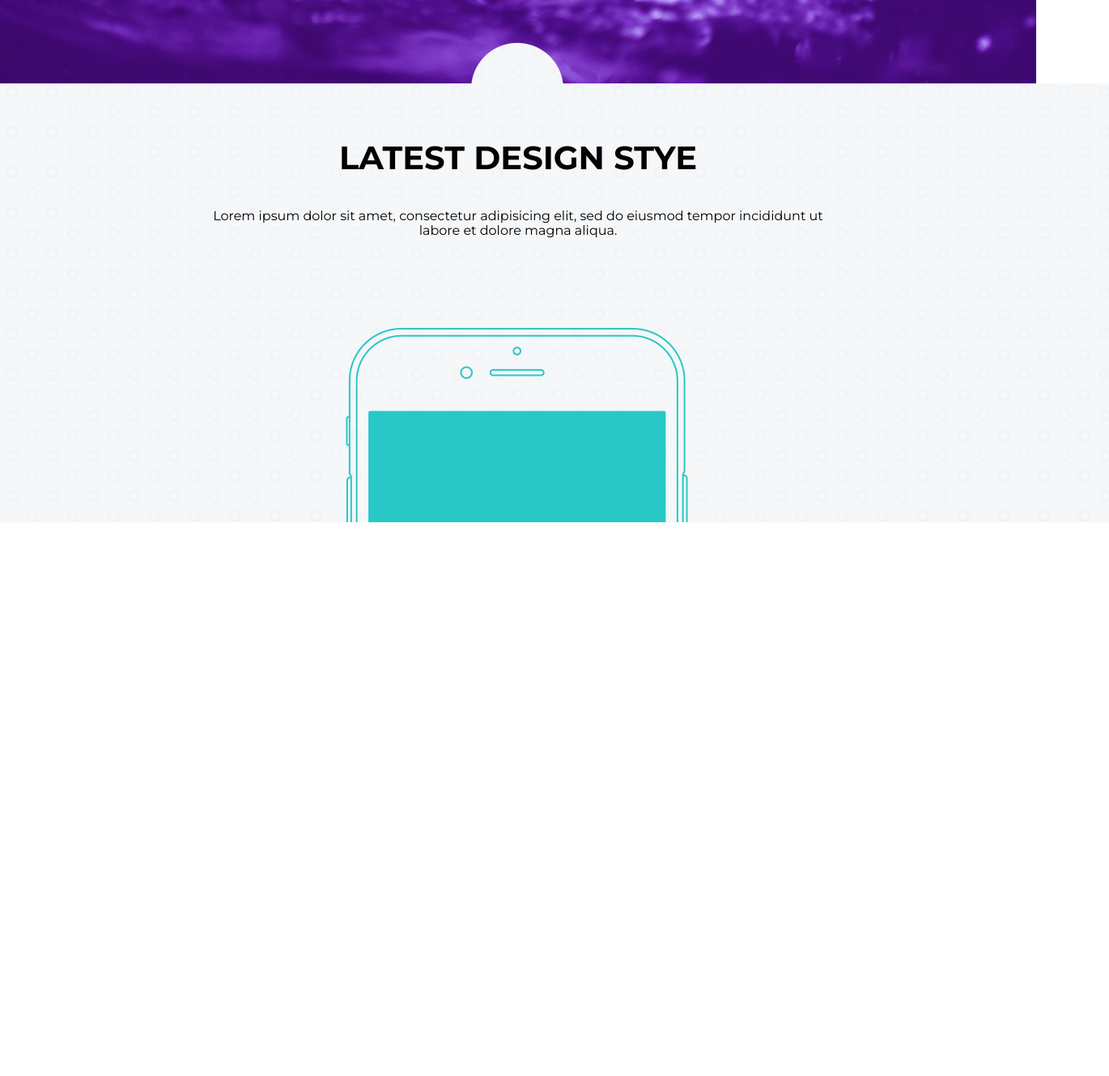
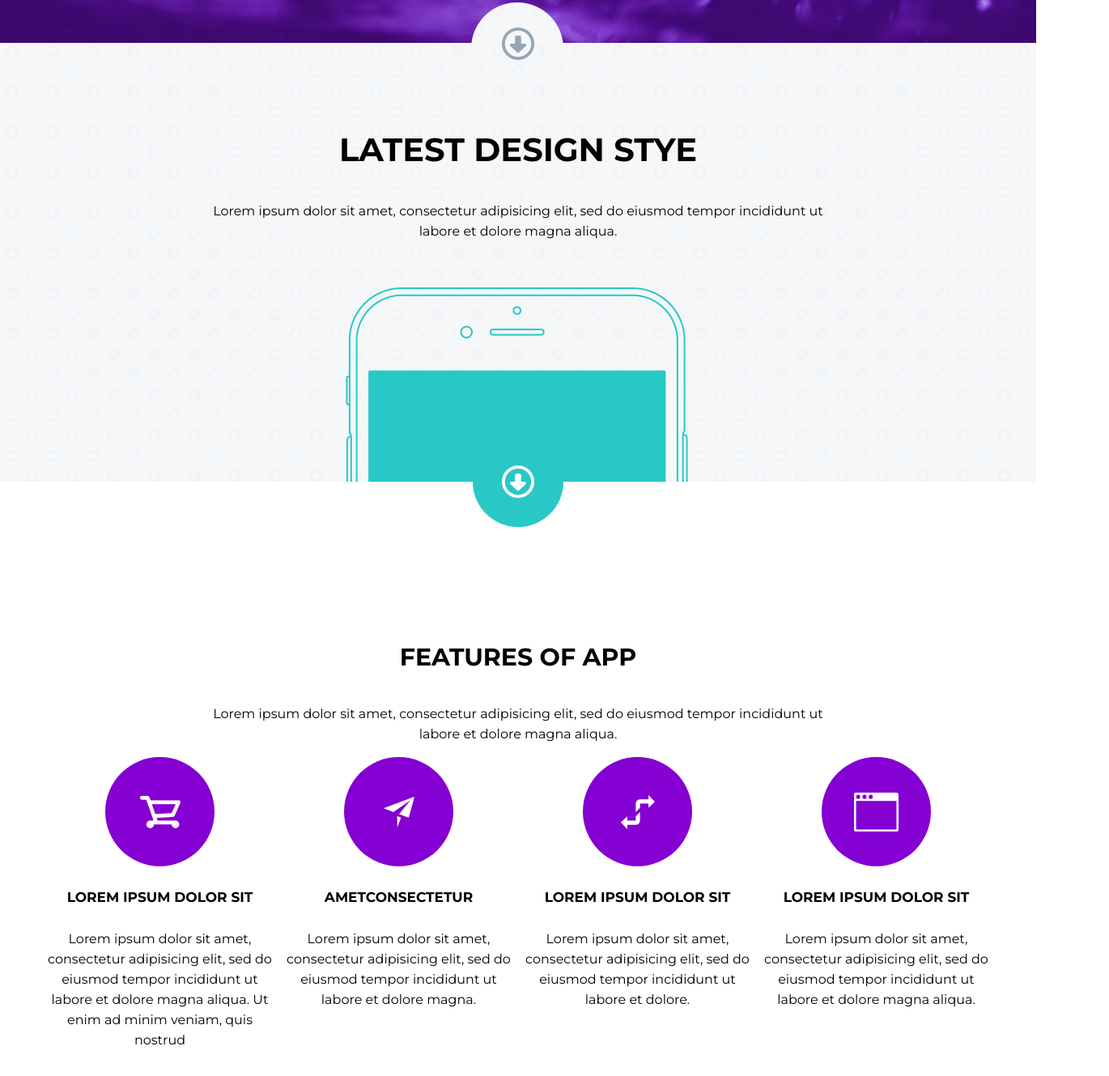
Before and after one commit to AnnaPopl/Eclipce_03, a plain HTML site: page index.html in a window 1280 px wide. Shown: the part 855-2184 px from the top of the page at 81% size, 1370 px wide, since content can reach past the window. Before the commit the page ends 1500 px from the top, so only its background shows below. Drawn offline with Linux system fonts and the light colour scheme.

Commit message:
Second_commit

```diff
--- a/css/style.css
+++ b/css/style.css
@@ -1,21 +1,36 @@
-.container{
-    width:1180px;
+body{
+    margin: auto;
+
+}
+
+.flex-container{
+    width: 1180px;
     margin: auto;
     position: relative;
+    display: flex;
+    flex-wrap: wrap;
 }
 
+.flex-element{
+    box-sizing: border-box;
+}
+
+/*
 .container:after{
     content:'';
     display: block;
     clear: both;
 }
+*/
 
 .header{
     position: absolute;
     width: 100%;
     top: 0px;
+/*    left: 0px;*/
     z-index: 10;
     padding-bottom: 20px;
+    padding-top: 70px;
 
 }
 
@@ -26,7 +41,7 @@
 }
 
 .menu a{
-    font-family: 'Gotham';
+    font-family: 'Montserrat', sans-serif;
     font-size: 14px;
     color: #fff;
     text-decoration: none;
@@ -49,24 +64,29 @@
     display: inline-block;
     border-radius: 3px;
     text-decoration: none;
+    width: 130px;
+    height: 50px;
 
 }
 
-.left-header-block, .right-header-block{
-    float: left;
+.flex-element-1 {
     width: 50%;
+    text-align: left;
 }
+
+.flex-element-2{
+    width: 50%;
+    text-align: right;
+}
+/*
 .right-header-block{
     text-align: right;
 }
+*/
 
 
 .menu-container, .button-container{
     display: inline-block;
-}
-
-.header{
-    padding-top: 70px;
 }
 
 /* block1 */
@@ -79,14 +99,20 @@
     background-size: cover;
 }
 
+
+
 .block1 h2{
-    padding-top: 330px;
+/*    padding-top: 330px;*/
     font-family: 'Montserrat', sans-serif;
     font-weight: bold;
     font-size: 60px;
     text-transform: uppercase;
     color: #fff;
-    width: 45%;
+    width: 49%;
+}
+
+.flex-element-3{
+    padding-top: 280px;
 }
 
 .block1 p{
@@ -97,17 +123,78 @@
     width: 47%
 }
 
+.flex-container1{
+    display: flex;
+    width: 100%;
+    justify-content: center;
+}
+
+.button2{
+/*    background: url(http://fontawesome.io/icon/arrow-circle-o-down/);*/
+    width: 280px;
+    height: 56px;
+    border-radius: 5px;
+
+}
+
+.button3{
+    width: 270px;
+    height: 56px;
+    border-radius: 5px;
+}
+
+.button4{
+    width: 60px;
+    height: 60px;
+    color: #ffffff;
+    background: #28c8c6;
+    border-radius: 5px;
+}
+
+.arrow1{
+    position: absolute;
+    font-size: 40px;
+    color: #96a5b4;
+    margin: auto;
+    margin-top: -20px;
+
+}
+
 
 .block2{
     min-height: 592px;
     background: url(../img/Ellipse_3.png);
-    background-position: center center;
+    background-position: top center;
     background-repeat: no-repeat;
     background-size: cover;
-    margin: -90px;
+    margin-top: -50px;
 }
 
-.block2 h3{
+.arrow2{
+    position: absolute;
+    width: 112px;
+    height: 112px;
+    border-radius: 100%;
+    background: #28c8c6;
+    margin: auto;
+    display: flex;
+    justify-content: center;
+    align-items: center;
+    margin-top: -56px;
+    color: white;
+    font-size: 40px;
+    font-weight: lighter;
+}
+
+.arrow2 i{
+    text-align: center center;
+}
+
+.flex-element-4{
+    width: 100%;
+}
+
+.flex-element-4 h3{
     padding-top: 119px;
     font-family: 'Montserrat', sans-serif;
     font-weight: bold;
@@ -116,9 +203,61 @@
     text-align: center;
 }
 
-.block2 p{
+ p{
     text-align: center;
     font-family: 'Montserrat', sans-serif;
     font-weight: medium;
     font-size 14px;
+    line-height: 25px;
 }
+
+/*block-3*/
+.block-3{
+    min-height: 775px;
+}
+
+.flex-element-5{
+    width: 100%;
+    padding-top: 160px;
+
+}
+
+h4{
+    font-family: 'Montserrat', sans-serif;
+    font-weight: bold;
+    font-size: 30px;
+    text-transform: uppercase;
+    text-align: center;
+}
+
+h5{
+    font-family: 'Montserrat', sans-serif;
+    font-weight: bold;
+    font-size: 17px;
+    text-transform: uppercase;
+    text-align: center;
+}
+
+
+.flex-element-6{
+    width: 25%;
+    align-items: center;
+/*    margin: auto;*/
+}
+
+.ico{
+    width: 100%;
+}
+
+.ico-1{
+    width: 135px;
+    height: 135px;
+    background: #8500d2;
+    border-radius: 100%;
+    color: white;
+    font-size: 36px;
+    display: flex;
+    justify-content: center;
+    align-items: center;
+    margin: auto;
+}
--- a/index.html
+++ b/index.html
@@ -3,17 +3,19 @@
 <head>
     <meta charset="UTF-8">
     <title>Eclipce</title>
+    <script src="https://use.fontawesome.com/129c100fbd.js"></script>
     <link rel="stylesheet" href="css/normalize.css">
     <link rel="stylesheet" href="font/fonts.css">
     <link rel="stylesheet" href="css/style.css">
 </head>
 <body>
+
    <div class="header">
-       <div class="container">
-            <div class="left-header-block">
+       <div class="flex-container">
+            <div class="flex-element flex-element-1">
                 <a href="#"><img src="img/logo.png" alt=""></a>
             </div>
-            <div class="right-header-block">
+            <div class="flex-element flex-element-2">
                 <div class="menu-container">
                     <ul class="menu">
                         <li><a href="#">ABout</a></li>
@@ -24,7 +26,7 @@
                     </ul>
             </div>
                 <div class="button-container">
-                    <a href="#" class="button1">Join  </a>
+                    <a href="#" class="button1">Join  <i class="fa fa-arrow-circle-o-right" aria-hidden="true"></i></a>
 
 
                 </div>
@@ -33,20 +35,71 @@
    </div>
 
     <div class="block1">
-        <div class="container">
+        <div class="flex-container">
+            <div class="flex-element flex-element-3">
                 <h2>Push yourself & your designs</h2>
                 <p>Lorem ipsum dolor sit amet, consectetur adipisicing elit, sed do eiusmod tempor incididunt ut labore et dolore magna aliqua. </p>
-
+            </div>
+            <form action="">
+<!--                <i class="fa fa-arrow-circle-o-down" aria-hidden="true"></i>-->
+                <input class="button2" type="text" value="Design Style ">
+                <input class="button3" type="email" value="Email">
+<!--                <i class="fa fa-arrow-circle-o-right" aria-hidden="true"></i>-->
+                <input class="button4" type="submit">
+            </form>
         </div>
     </div>
+    <div class="flex-container1">
+        <div class="arrow1">
+        <i class="fa fa-arrow-circle-o-down" aria-hidden="true"></i>
+    </div>
+    </div>
+
     <div class="block2">
-         <div class="container">
+        <div class="flex-container">
+             <div class="flex-element flex-element-4">
                 <h3>LATEST DESIGN STYE</h3>
                 <p>Lorem ipsum dolor sit amet, consectetur adipisicing elit, sed do eiusmod tempor incididunt ut <br> labore et dolore magna aliqua. </p>
+             </div>
+        </div>
+    </div>
+    <div class="flex-container1">
+        <div class="arrow2">
+        <i class="fa fa-arrow-circle-o-down" aria-hidden="true"></i>
+    </div>
+    </div>
+
+    <div class="block-3">
+        <div class="flex-container">
+            <div class="flex-element flex-element-5">
+                <h4>FEATURES OF APP</h4>
+                <p>Lorem ipsum dolor sit amet, consectetur adipisicing elit, sed do eiusmod tempor incididunt ut<br> labore et dolore magna aliqua. </p>
+            </div>
+            <div class="flex-element flex-element-6">
+               <div class="ico-1"><img src="img/img1.svg" alt=""></div>
+               <h5>Lorem ipsum dolor sit </h5>
+               <p>Lorem ipsum dolor sit amet, consectetur adipisicing elit, sed do eiusmod tempor incididunt ut labore et dolore magna aliqua. Ut enim ad minim veniam, quis nostrud </p>
+            </div>
+            <div class="flex-element flex-element-6">
+               <div class="ico-1"><img src="img/img2.svg" alt=""></div>
+               <h5>ametconsectetur</h5>
+               <p>Lorem ipsum dolor sit amet, consectetur adipisicing elit, sed do eiusmod tempor incididunt ut labore et dolore magna.</p>
+            </div>
+            <div class="flex-element flex-element-6">
+               <div class="ico-1"><img src="img/img3.svg" alt=""></div>
+               <h5>Lorem ipsum dolor sit </h5>
+               <p>Lorem ipsum dolor sit amet, consectetur adipisicing elit, sed do eiusmod tempor incididunt ut labore et dolore.</p>
+            </div>
+            <div class="flex-element flex-element-6">
+               <div class="ico-1"><img src="img/img4.svg" alt=""></div>
+               <h5>Lorem ipsum dolor sit </h5>
+               <p>Lorem ipsum dolor sit amet, consectetur adipisicing elit, sed do eiusmod tempor incididunt ut labore et dolore magna aliqua.</p>
+            </div>
 
         </div>
     </div>
 
 
+
 </body>
 </html>
```
Also changed, not shown: img/img1.svg (added), img/img2.svg (added), img/img3.png (added), img/img3.svg (added), img/img4.svg (added). Lines whose indentation alone changed are shown as unchanged.
